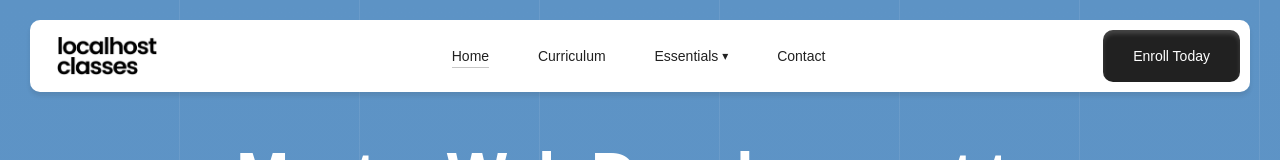
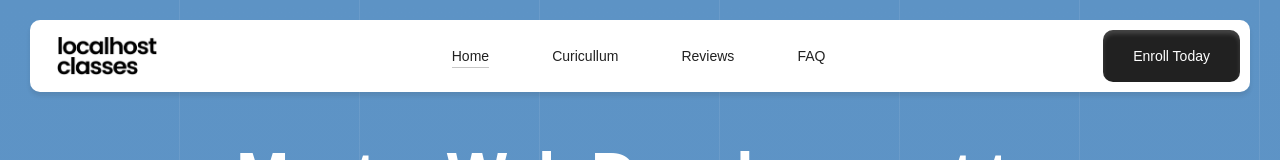
Before and after one commit to Gautham28/localhost-classes, a React (Vite) app: page / in a window 1280 px wide. Shown: the top 160 px of the page. Built offline with nearby package versions, Linux system fonts and the light colour scheme; a web font is replaced by a local one.

Commit message:
changed navbar elements

```diff
--- a/src/components/Navbar.jsx
+++ b/src/components/Navbar.jsx
@@ -1,8 +1,8 @@
 const navItems = [
   { label: 'Home', href: '#', active: true },
-  { label: 'Curriculum', href: '#', active: false },
-  { label: 'Essentials', href: '#', active: false, hasCaret: true },
-  { label: 'Contact', href: '#', active: false },
+  { label: 'Curicullum', href: '#', active: false },
+  { label: 'Reviews', href: '#', active: false },
+  { label: 'FAQ', href: '#', active: false },
 ]
 
 function Navbar() {
```
